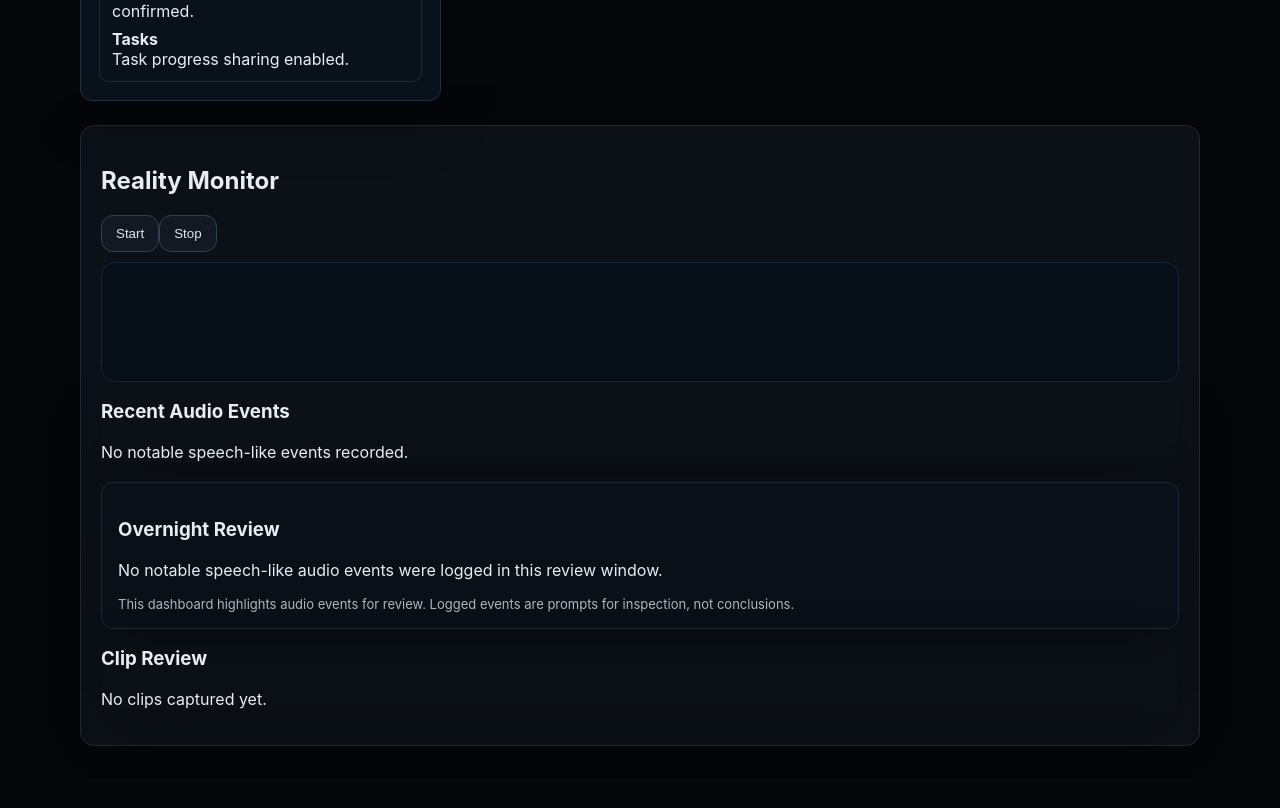
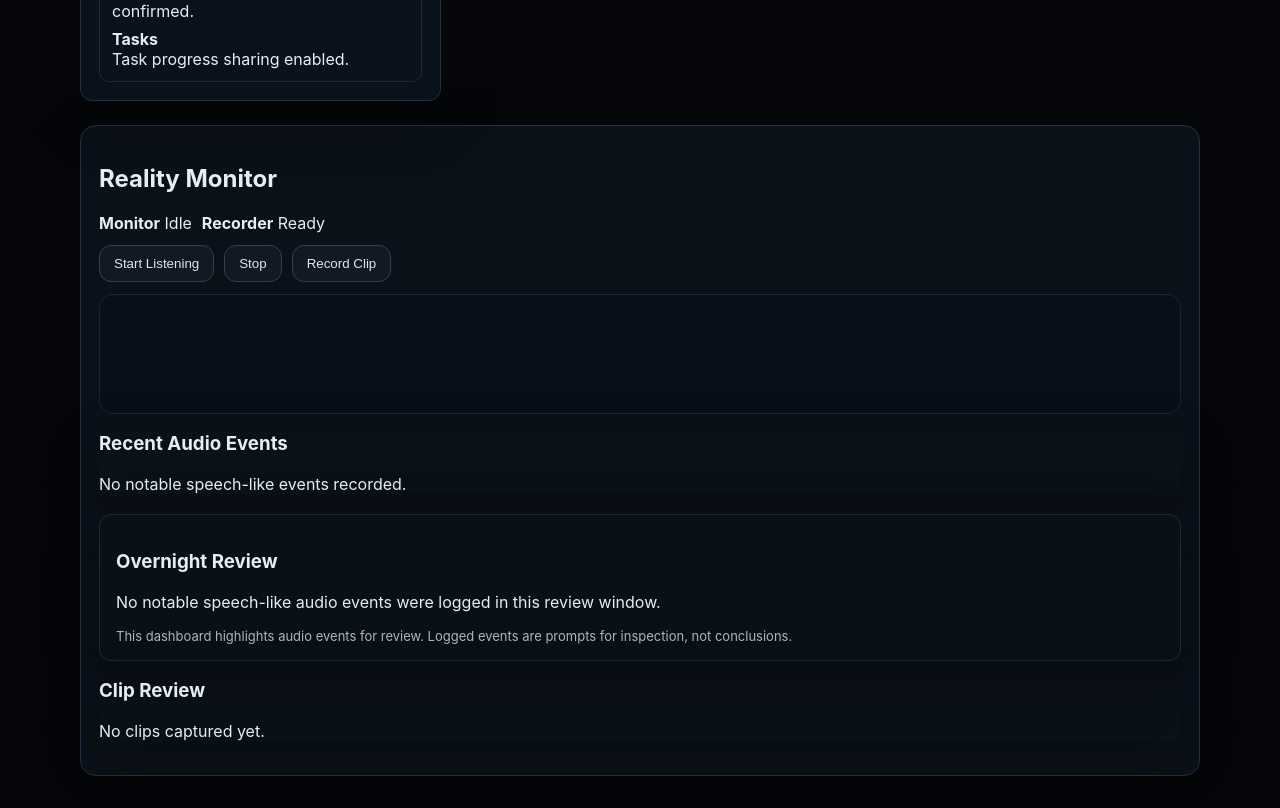
Before and after one commit to ocrowleymatt-stack/craigs-navigator, a React (Vite) app: page / in a window 1280 px wide. Shown: the part 1140-1948 px from the top of the page. Before the commit the page ends 1918 px from the top, so only its background shows below. Built offline with nearby package versions, Linux system fonts and the light colour scheme.

Commit message:
Polish Reality Monitor with status pills and flagship layout

```diff
--- a/src/components/RealityMonitor.jsx
+++ b/src/components/RealityMonitor.jsx
@@ -5,14 +5,24 @@ import WaveformBars from './WaveformBars';
 import EventTimeline from './EventTimeline';
 import ClipReview from './ClipReview';
 import OvernightDashboard from './OvernightDashboard';
+import StatusPill from './StatusPill';
 
 export default function RealityMonitor(){
  const audio=useAudioMonitor();
  const recorder=useClipRecorder();
- return <section style={{marginTop:24,padding:20,border:'1px solid #1f2937',borderRadius:14,background:'#0c1117'}}>
+ const confidenceTone = audio.frame?.speechProbability > 65 ? 'alert' : 'neutral';
+ return <section className='card' style={{marginTop:24}}>
  <h2>Reality Monitor</h2>
- <button onClick={audio.start}>Start</button>
+ <div style={{display:'flex',gap:10,flexWrap:'wrap',marginBottom:12}}>
+ <StatusPill label='Monitor' value={audio.isListening ? 'Listening':'Idle'} tone={audio.isListening ? 'good':'neutral'}/>
+ <StatusPill label='Recorder' value={recorder.isRecording ? 'Recording':'Ready'} tone={recorder.isRecording ? 'alert':'neutral'}/>
+ {audio.frame && <StatusPill label='Confidence' value={`${audio.frame.speechProbability}%`} tone={confidenceTone}/>}
+ </div>
+ <div style={{display:'flex',gap:10,flexWrap:'wrap',marginBottom:12}}>
+ <button onClick={audio.start}>Start Listening</button>
  <button onClick={audio.stop}>Stop</button>
+ <button onClick={recorder.startClip}>Record Clip</button>
+ </div>
  <WaveformBars history={audio.history}/>
  <EventTimeline history={audio.history}/>
  <OvernightDashboard events={audio.overnightEvents}/>
```
